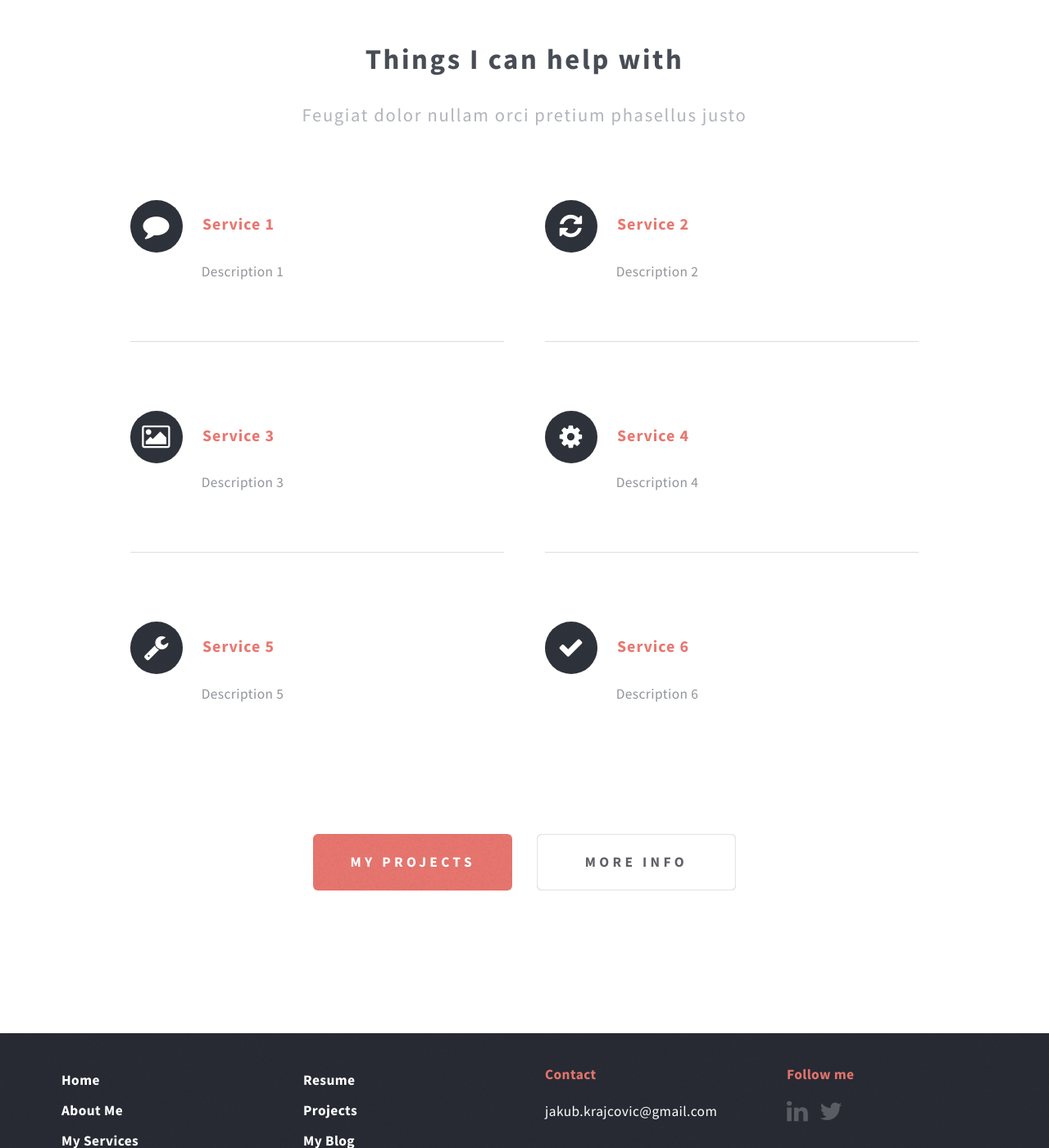
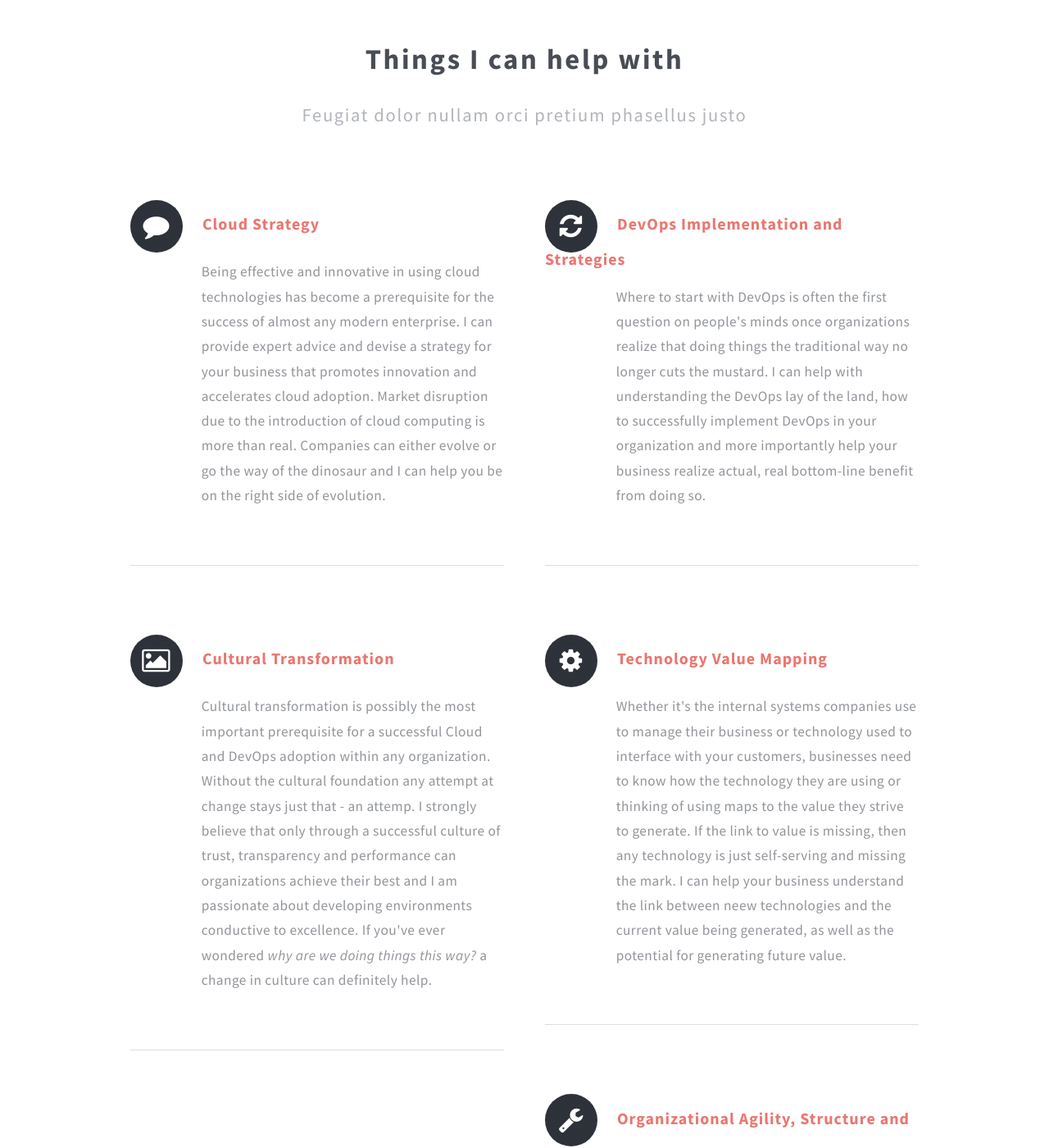
Before and after one commit to jakubkrajcovic/jakubkrajcovic.github.io, a Jekyll site: the page built from services.html, in a window 1280 px wide and 1400 px high, scrolled down 729 px. Shown: the whole window at 82% size. Built offline with Jekyll 4.4.1, drawn with Linux system fonts in a browser that asks for light colours; some of the changed text lies outside the part shown.

Commit message:
redefined services, draft 1

```diff
--- a/_data/about.yml
+++ b/_data/about.yml
@@ -1,6 +1,6 @@
 - header: Transformational leader in technology, problem solver and merchant of knowledge
-  subheader: "I so"
-  description: "<p>I am a technology leader, a problem solver and a global citizen. I explore global citizenship, modern-day anti-fragility strategies for life, technology innovation, wealth building and innovative business ideas. I strongly believe that one of the most important qualities to achieving an interesting life is to have a subversive attitude towards the status quo. Challenging the establishment in unexpected and subtle ways generally provides the best course forward. (but never the most straightforward one)</p>
+  subheader: "The only constant in life is change"
+  description: "<p>I am a technology leader, a problem solver and a global citizen. I explore, modern-day anti-fragility strategies for life, technology innovation, global citizenship, wealth building and innovative business ideas. I strongly believe that one of the most important qualities to achieving an interesting life is to have a subversive attitude towards the status quo. Challenging the establishment in unexpected and subtle ways generally provides the best course forward. (but never the most straightforward one)</p>
 
 <p>I transform businesses and ideas and take them from good to great. I deeply believe in culture and developing the people around me, learning and sharing and transparent leadership. I've lived and worked on 2 continents and in multiple countries. I have a background in cloud computing, high performance computing and possess a very broad set of skills spanning business, technology, entrepreneurship, marketing, customer service and more. I am bilingual, multi-cultural and world-travelled. </p>
 
--- a/_data/service.yml
+++ b/_data/service.yml
@@ -1,19 +1,19 @@
-- header: Service 1
+- header: Cloud Strategy
   icon: comment
   service-line: true
-  description: Description 1
-- header: Service 2
+  description: "<p>Being effective and innovative in using cloud technologies has become a prerequisite for the success of almost any modern enterprise. I can provide expert advice and devise a strategy for your business that promotes innovation and accelerates cloud adoption. Market disruption due to the introduction of cloud computing is more than real. Companies can either evolve or go the way of the dinosaur and I can help you be on the right side of evolution.</p>"
+- header: DevOps Implementation and Strategies
   icon: refresh
-  description: Description 2
-- header: Service 3
+  description: "<p>Where to start with DevOps is often the first question on people's minds once organizations realize that doing things the traditional way no longer cuts the mustard. I can help with understanding the DevOps lay of the land, how to successfully implement DevOps in your organization and more importantly help your business realize actual, real bottom-line benefit from doing so.</p>"
+- header: Cultural Transformation
   icon: image
-  description: Description 3
-- header: Service 4
+  description: "<p>Cultural transformation is possibly the most important prerequisite for a successful Cloud and DevOps adoption within any organization. Without the cultural foundation any attempt at change stays just that - an attemp. I strongly believe that only through a successful culture of trust, transparency and performance can organizations achieve their best and I am passionate about developing environments conductive to excellence. If you've ever wondered <i>why are we doing things this way?</i> a change in culture can definitely help.</p>"
+- header: Technology Value Mapping
   icon: cog
-  description: Description 4
-- header: Service 5
+  description: "<p>Whether it's the internal systems companies use to manage their business or technology used to interface with your customers, businesses need to know how the technology they are using or thinking of using maps to the value they strive to generate. If the link to value is missing, then any technology is just self-serving and missing the mark. I can help your business understand the link between neew technologies and the current value being generated, as well as the potential for generating future value.</p>"
+- header: Organizational Agility, Structure and Development
   icon: wrench
-  description: Description 5
-- header: Service 6
+  description: "<p>With a strategy for succeding in the cloud-enabled world in place the next challenge often becomes a question of structuring your organization and your teams for success and attracting, motivating and retaining the best talent possible. How do we set people on the path to success and make sure this path is aligned with the success of the organization? And more importantly, since we can rarely predict with certaintny what's coming our way, how do we then ensure we are agile enough to be able to respond to future, unkown challenges?</p>"
+- header: Business Model Development
   icon: check
-  description: Description 6
+  description: "<p></p>"
--- a/_includes/footer.html
+++ b/_includes/footer.html
@@ -24,7 +24,7 @@
 			</div>
 			<div class="col-md-3 col-sm-3 col-xs-12">
 			<h1>Contact</h1>
-			<a href="mailto:jakub.krajcovic@gmail.com">jakub.krajcovic@gmail.com</a>
+			<a href="mailto:jakub.krajcovic@gmail.com">jakub (dot) krajcovic (at) gmail.com</a>
 			</div>
 			<div class="col-md-3 col-sm-3 col-xs-12">
 				<h1>Follow me</h1>
```
Also changed, not shown: _project/agriculture.md (added, +7 -0 lines).
